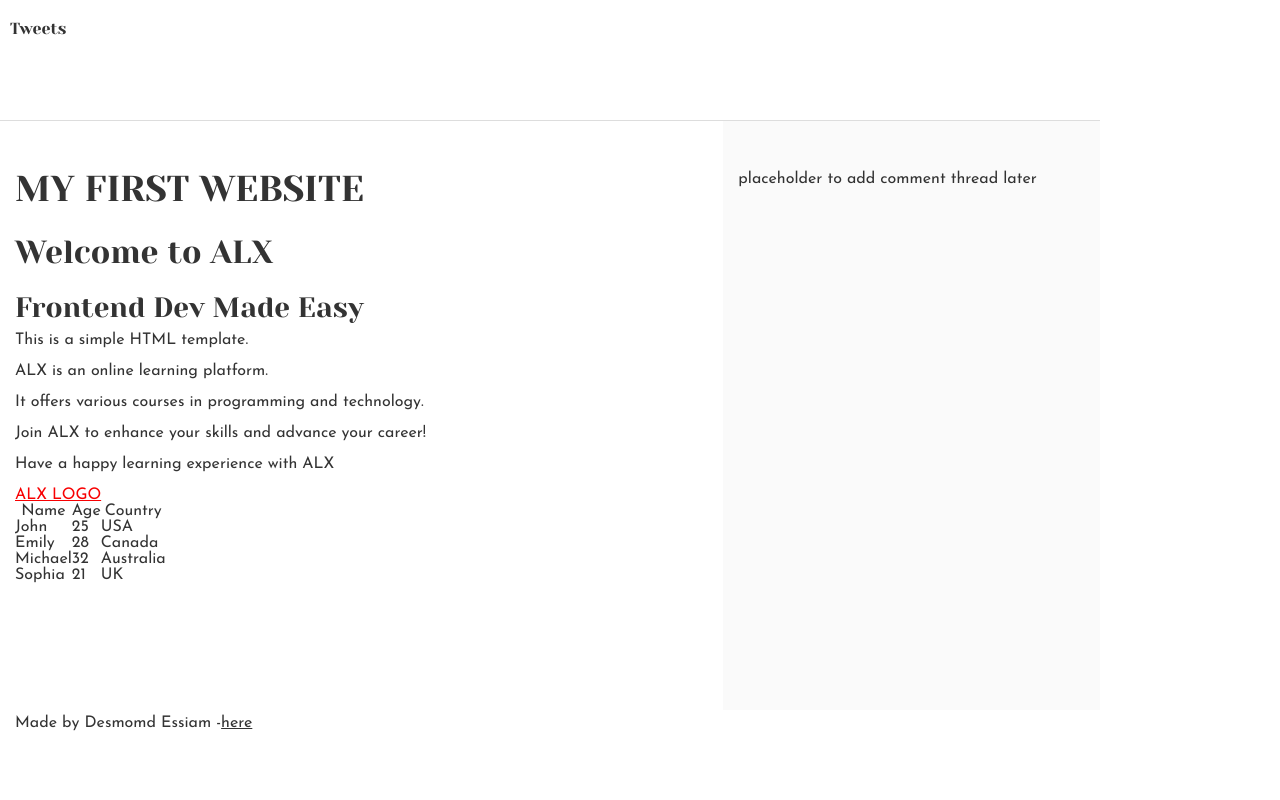
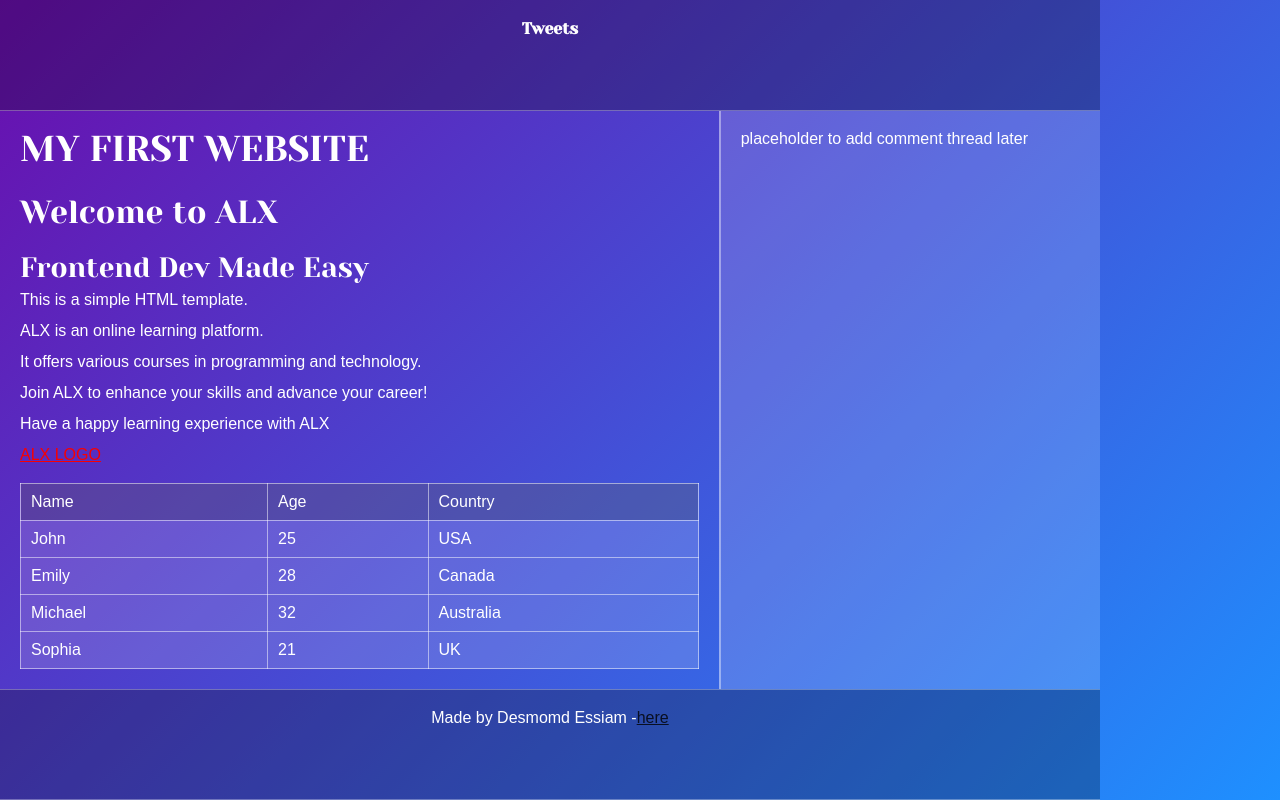
Before and after one commit to dessiam/alx_html_css, a plain HTML site: page css_basic/index.html in a window 1280 px wide. Drawn offline with Linux system fonts and the light colour scheme.

Commit message:
Enhance CSS with header, footer, and table styles
Added styles for header, footer, and table elements.

```diff
--- a/css_basic/styles.css
+++ b/css_basic/styles.css
@@ -4,6 +4,9 @@ body {
   flex-direction: column;
   height: 100vh;
   margin: 0;
+  background: linear-gradient(135deg, #6a0dad, #1e90ff);
+  font-family: Arial, sans-serif;
+  color: #ffffff;
 }
 
 main {
@@ -15,9 +18,72 @@ main {
 article {
   flex: 2;
   overflow-y: auto;
+  padding: 20px;
 }
 
 aside {
   flex: 1;
   overflow-y: auto;
+  padding: 20px;
+  background-color: rgba(255, 255, 255, 0.15);
+  border-left: 2px solid rgba(255, 255, 255, 0.4);
 }
+
+header, footer {
+  padding: 20px;
+  background: rgba(0, 0, 0, 0.25);
+  text-align: center;
+  border-bottom: 1px solid rgba(255, 255, 255, 0.3);
+}
+
+footer {
+  border-top: 1px solid rgba(255, 255, 255, 0.3);
+}
+
+header ul {
+  list-style: none;
+  padding: 0;
+}
+
+header li {
+  display: inline-block;
+  margin: 0 10px;
+}
+
+header a {
+  color: #ffffff;
+  text-decoration: none;
+  font-weight: bold;
+}
+
+header a:hover {
+  text-decoration: underline;
+}
+
+table {
+  width: 100%;
+  border-collapse: collapse;
+  margin-top: 20px;
+  background-color: rgba(255, 255, 255, 0.15);
+  color: #ffffff;
+}
+
+table, th, td {
+  border: 1px solid rgba(255, 255, 255, 0.5);
+}
+
+th, td {
+  padding: 10px;
+  text-align: left;
+}
+
+thead {
+  background-color: rgba(0, 0, 0, 0.2);
+}
+
+caption {
+  caption-side: top;
+  font-weight: bold;
+  padding: 10px;
+  text-align: left;
+}
```
